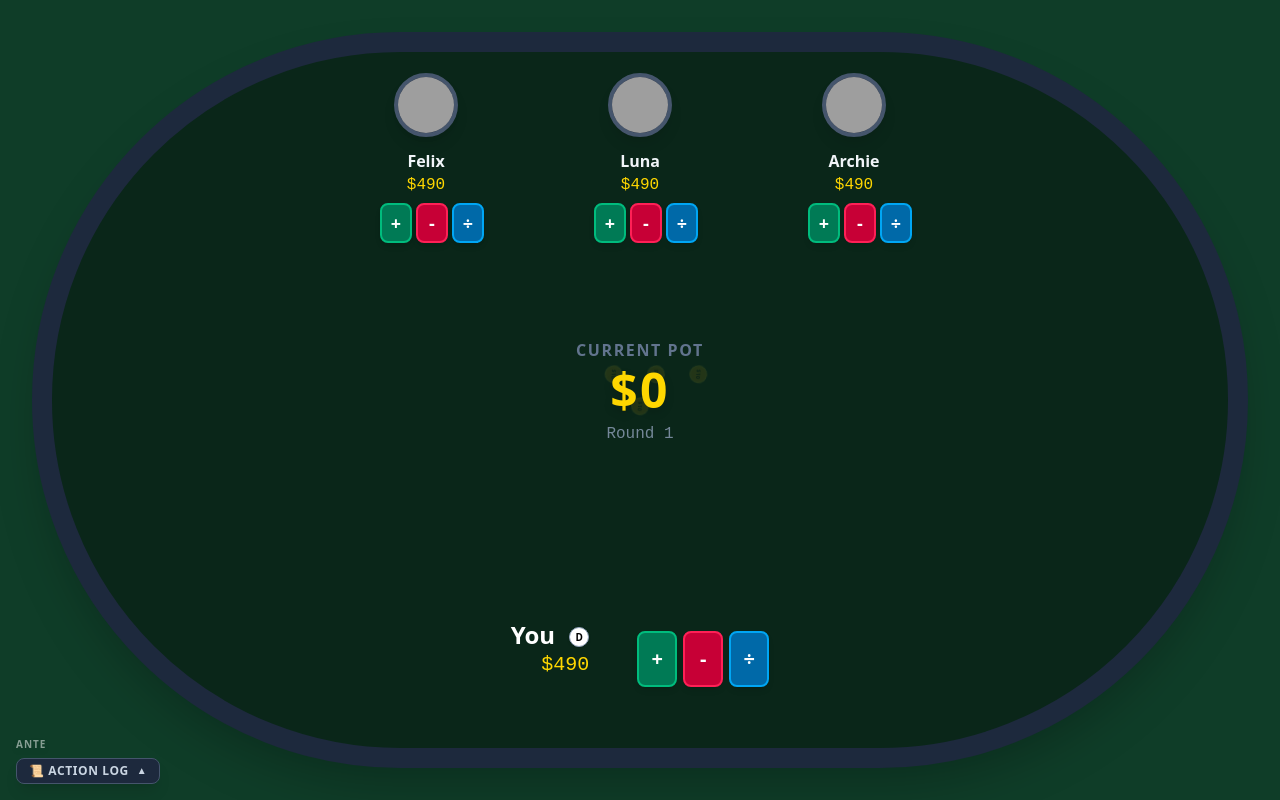
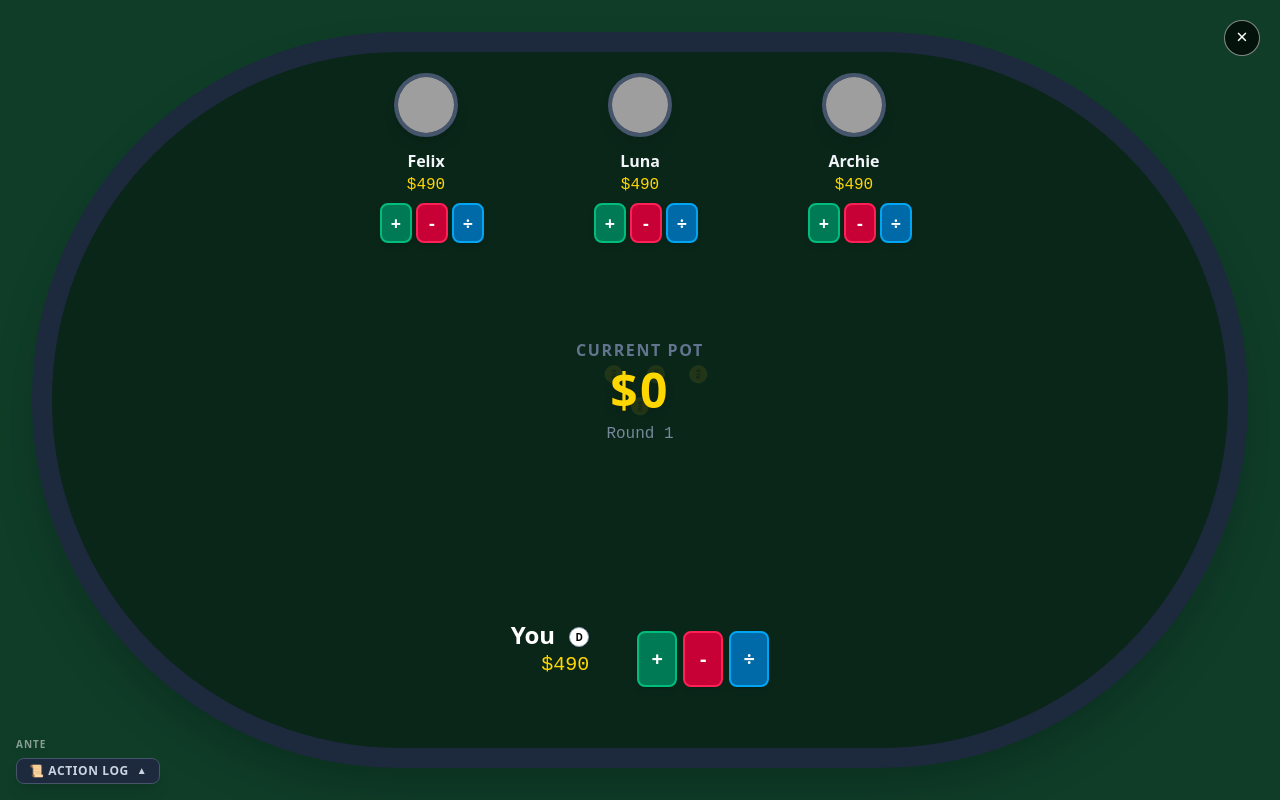
Before and after one commit to jinnotgin/equation-hi-lo, a Vue app: page / in a window 1280 px wide. Both pictures are taken after a click on the button "▶ Start Game". Built offline with nearby package versions, Linux system fonts and the light colour scheme; grey boxes are pictures that could not be loaded.

Commit message:
feat(ui): add in-game exit button and footer model/version updates
Adds top-right in-game exit control (with confirm), inserts GPT 5.3 Codex in footer model mix, and shows config-driven footer version (major display).

```diff
--- a/package.json
+++ b/package.json
@@ -1,6 +1,6 @@
 {
   "name": "equation-hi-lo",
-  "version": "0.0.0",
+  "version": "9.0.0",
   "private": true,
   "type": "module",
   "scripts": {
--- a/src/App.vue
+++ b/src/App.vue
@@ -215,7 +215,7 @@
             class="text-lime-400 hover:text-gold transition-colors underline decoration-slate-600 underline-offset-4"
             >Jin</a
           >
-          &copy; 2026
+          &copy; 2026 • v{{ displayVersion }}
         </p>
         <p class="text-sm opacity-65 uppercase tracking-widest">
           Built using Agentic Engineering •
@@ -308,6 +308,16 @@
 
     <!-- Main Table (Rounded Poker Table Shape) -->
     <template v-if="gameStore.phase !== 'LOBBY'">
+      <button
+        v-if="gameStore.phase !== 'GAME_OVER'"
+        @click="exitGame"
+        class="fixed top-5 right-5 z-[70] h-9 w-9 rounded-full border border-white/50 bg-black/70 text-white text-xl leading-none hover:bg-white/10 hover:border-white transition-colors flex items-center justify-center"
+        aria-label="Exit Game"
+        title="Exit Game"
+      >
+        <span class="relative -top-px">×</span>
+      </button>
+
       <!-- Background Layer (The Felt & Border) -->
       <div
         class="fixed inset-4 sm:inset-8 bg-felt-dark border-[20px] border-slate-800 shadow-2xl rounded-[150px] md:rounded-[300px] lg:rounded-[400px] pointer-events-none"
@@ -1107,6 +1117,8 @@ import EquationBoard from './components/EquationBoard.vue'
 import ActionLog from './components/ActionLog.vue'
 import Tooltip from './components/Tooltip.vue'
 
+const appVersion = import.meta.env.VITE_APP_VERSION || '0.0.0'
+const displayVersion = String(Number.parseInt(appVersion, 10) || 0)
 const gameStore = useGameStore()
 const selectedAiCount = ref(3)
 const selectedRounds = ref(10)
@@ -1121,6 +1133,14 @@ const toggleRules = async () => {
     await nextTick()
     rulesSection.value?.scrollIntoView({ behavior: 'smooth', block: 'start' })
   }
+}
+
+const exitGame = () => {
+  if (typeof window !== 'undefined') {
+    const confirmed = window.confirm('Exit current game and return to lobby?')
+    if (!confirmed) return
+  }
+  gameStore.resetToLobby()
 }
 
 const me = computed(() => gameStore.players[0] || { hand: [], ops: [], chips: 0 })
--- a/vite.config.js
+++ b/vite.config.js
@@ -1,12 +1,20 @@
 import { fileURLToPath, URL } from 'node:url'
+import { readFileSync } from 'node:fs'
 
 import { defineConfig } from 'vite'
 import vue from '@vitejs/plugin-vue'
 import vueDevTools from 'vite-plugin-vue-devtools'
 import tailwindcss from '@tailwindcss/vite'
 
+const packageJson = JSON.parse(
+  readFileSync(new URL('./package.json', import.meta.url), 'utf-8')
+)
+
 // https://vite.dev/config/
 export default defineConfig({
+  define: {
+    'import.meta.env.VITE_APP_VERSION': JSON.stringify(packageJson.version),
+  },
   plugins: [
     vue(),
     vueDevTools(),
```
